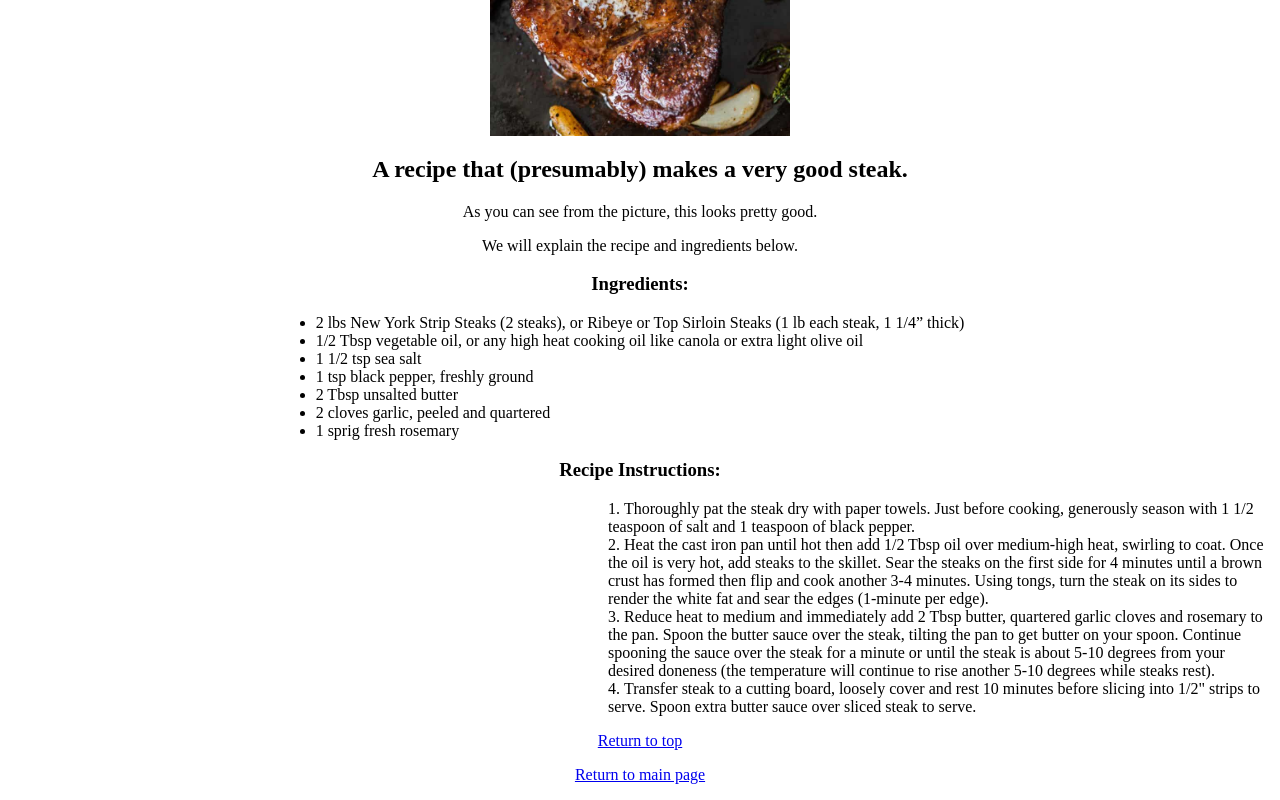
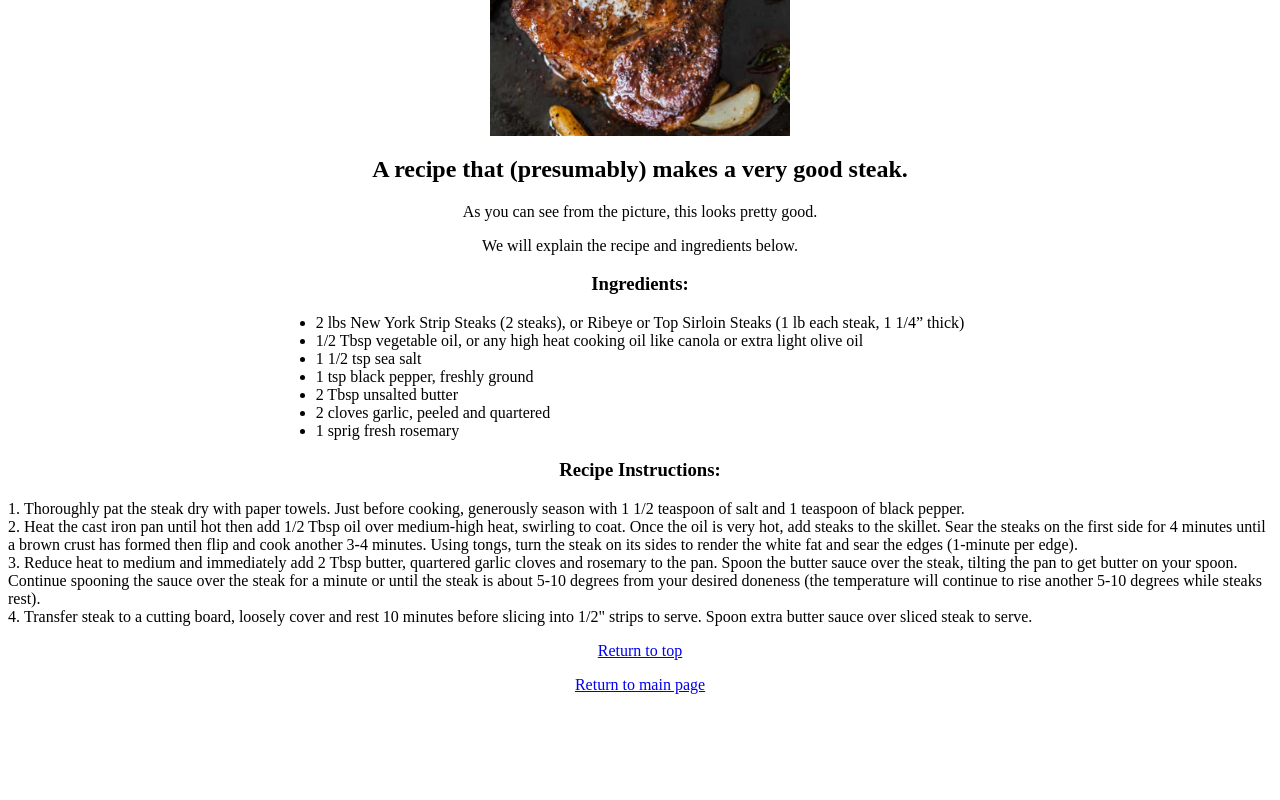
Before and after one commit to jscjml2/odin-recipes, a plain HTML site: page recipes/pansearedsteak.html in a window 1280 px wide. Shown: the part 394-1194 px from the top of the page. After the commit the page ends 1104 px from the top, so only its background shows below. Drawn offline with Linux system fonts and the light colour scheme.

Commit message:
fixed the table formatting again

```diff
--- a/recipes/pansearedsteak.html
+++ b/recipes/pansearedsteak.html
@@ -26,7 +26,7 @@
     </ul>
 
     <h3>Recipe Instructions: </h3>
-    <ol class="steak">
+    <ol>
         <li>Thoroughly pat the steak dry with paper towels. Just before cooking, generously season with 1 1/2 teaspoon of salt and 1 teaspoon of black pepper.</li>
         <li>Heat the cast iron pan until hot then add 1/2 Tbsp oil over medium-high heat, swirling to coat. Once the oil is very hot, add steaks to the skillet. Sear the steaks on the first side for 4 minutes until a brown crust has formed then flip and cook another 3-4 minutes. Using tongs, turn the steak on its sides to render the white fat and sear the edges (1-minute per edge).</li>
         <li>Reduce heat to medium and immediately add 2 Tbsp butter, quartered garlic cloves and rosemary to the pan. Spoon the butter sauce over the steak, tilting the pan to get butter on your spoon. Continue spooning the sauce over the steak for a minute or until the steak is about 5-10 degrees from your desired doneness (the temperature will continue to rise another 5-10 degrees while steaks rest).</li>
--- a/recipestyles.css
+++ b/recipestyles.css
@@ -19,23 +19,9 @@ ul {
     margin: 0 auto;
 }
 
-.lasagna {
+ol{
+    list-style-position: inside;
+    padding-left: 0;
     display: table;
-    margin-left: 570px;
-    margin-right: auto;
-    list-style-position: inside;
+    margin: 0 auto;
 }
-
-.steak {
-    display: table;
-    margin-left: 560px;
-    margin-right: auto;
-    list-style-position: inside;
-}
-
-.dumpling{
-    display: table;
-    margin-left: 810px;
-    margin-right: auto;
-    list-style-position: inside;
-}
```
Also changed, not shown: recipes/dumplingsauce.html (+1 -1 lines), recipes/lasagna.html (+1 -1 lines).
